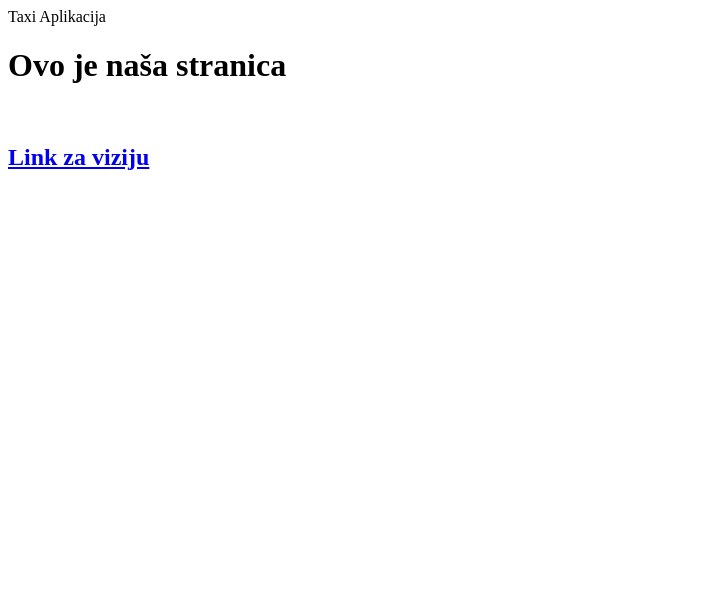
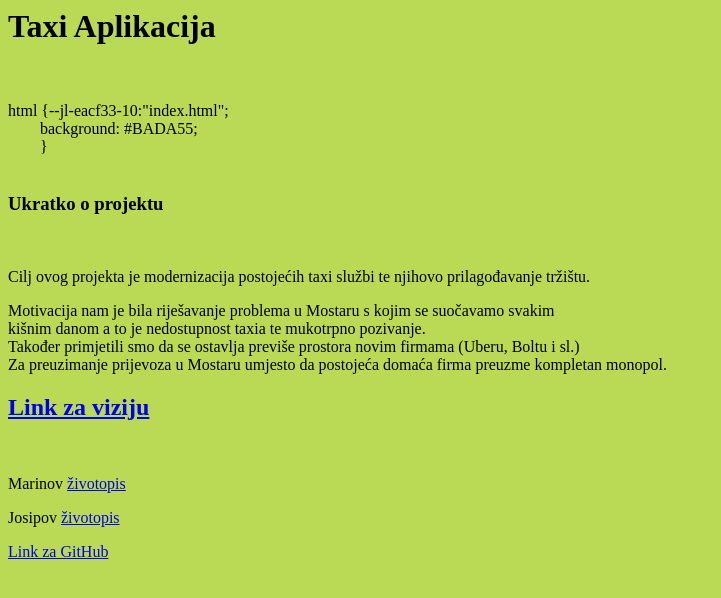
Before and after one commit to JosipPervan/TaxiApp, a plain HTML site: page index.html in a window 1280 px wide. Shown: the whole page, without its empty margins (0-721 px from the left). Drawn offline with Linux system fonts and the light colour scheme.

Commit message:
Add files via upload

```diff
--- a/index.html
+++ b/index.html
@@ -1,11 +1,39 @@
 <html>
 <head>
-Taxi Aplikacija
+<h1>Taxi Aplikacija</h1>
 </head>
 <body>
+<style contenteditable
+style="display: block;
+white-space: pre;">
 
-  <h1>Ovo je naša stranica</h1> <br>
-  <a href="./vizija_PZI_RWA.pdf"><h2>Link za viziju</h2></a>
+html {
+	background: #BADA55;
+	}
+
+</style>
+  <h3>Ukratko o projektu</h3> <br>
+  <p>
+	Cilj ovog projekta je modernizacija postojećih taxi službi te njihovo
+	prilagođavanje tržištu. <br>
+
+
+
+
+  </p>
+
+  <p>
+	Motivacija nam je bila riješavanje problema u Mostaru s kojim se suočavamo svakim <br>
+	kišnim danom a to je nedostupnost taxia te mukotrpno pozivanje. <br>
+	Također primjetili smo da se ostavlja previše prostora novim firmama (Uberu, Boltu i sl.) <br>
+	Za preuzimanje prijevoza u Mostaru umjesto da postojeća domaća firma preuzme kompletan monopol.
+
+  </p>
+  <a href="./vizija_PZI_RWA.pdf"><h2>Link za viziju</h2></a> <br>
+  <p>Marinov <a href="./Marin_Z">životopis</a> <br>
+
+   <p>Josipov <a href="./Josip_Z">životopis</a> <br>
+   <a href="https://github.com/JosipPervan/TaxiApp"><p> Link za GitHub </a>
 
 </body>
 </html>
```
Also changed, not shown: Josip_Z.html (added, +22 -0 lines), Marin_Z.html (added, +22 -0 lines).
